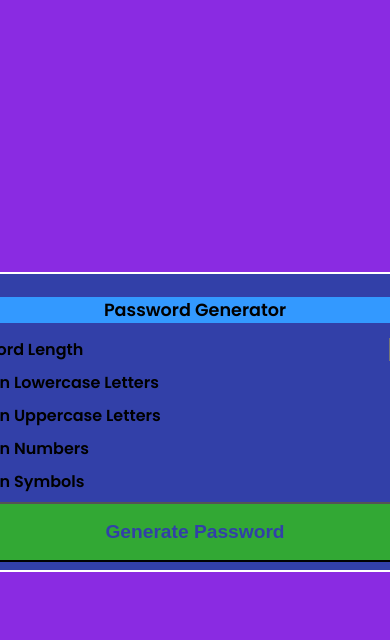
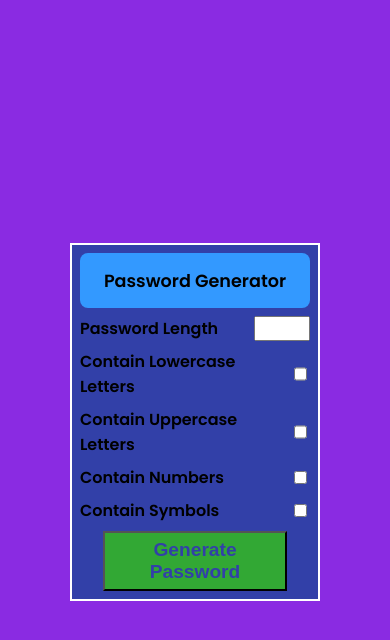
Before and after one commit to itstonylin/Password-Generator, a PHP site: page / in a window 390 px wide; the page is wider, and only the part inside the window is pictured. Shown: the top 640 px of that part. Run offline with PHP 8.4, Linux system fonts and the light colour scheme.

Commit message:
added favicon and added media query for screens <550px

```diff
--- a/index.html
+++ b/index.html
@@ -4,7 +4,10 @@
         <meta charset="UTF-8" />
         <meta name="viewport" content="width=device-width, initial-scale=1.0" />
         <title>Password Generator</title>
+        <!-- custom css -->
         <link rel="stylesheet" href="style.css" />
+         <!-- favicon -->
+         <link rel="shortcut icon" type="image/png" href="favicon.png" />
     </head>
     <body>
         <form id="generatorContainer">
@@ -13,7 +16,7 @@
             </div>
             <div class="passwordFeaturesContainer">
                 <label for="passLength">Password Length</label>
-                <input type="number" step="1" min="4" max="30" id="passLength" required />
+                <input type="number" step="1" min="4" max="50" id="passLength" required />
             </div>
             <div class="passwordFeaturesContainer">
                 <label for="lowerCase">Contain Lowercase Letters</label>
--- a/style.css
+++ b/style.css
@@ -25,6 +25,7 @@ h2 {
 #passwordContainer {
     border-radius: 0.5em;
     background-color: #3399ff;
+    overflow: auto;
 }
 .passwordFeaturesContainer {
     display: flex;
@@ -46,3 +47,8 @@ h2 {
     font-size: 1.2em;
     font-weight: 700;
 }
+@media only screen and (max-width: 550px){
+    #generatorContainer {
+        width: 90%;
+    }
+}
```
Also changed, not shown: favicon.png (added).
